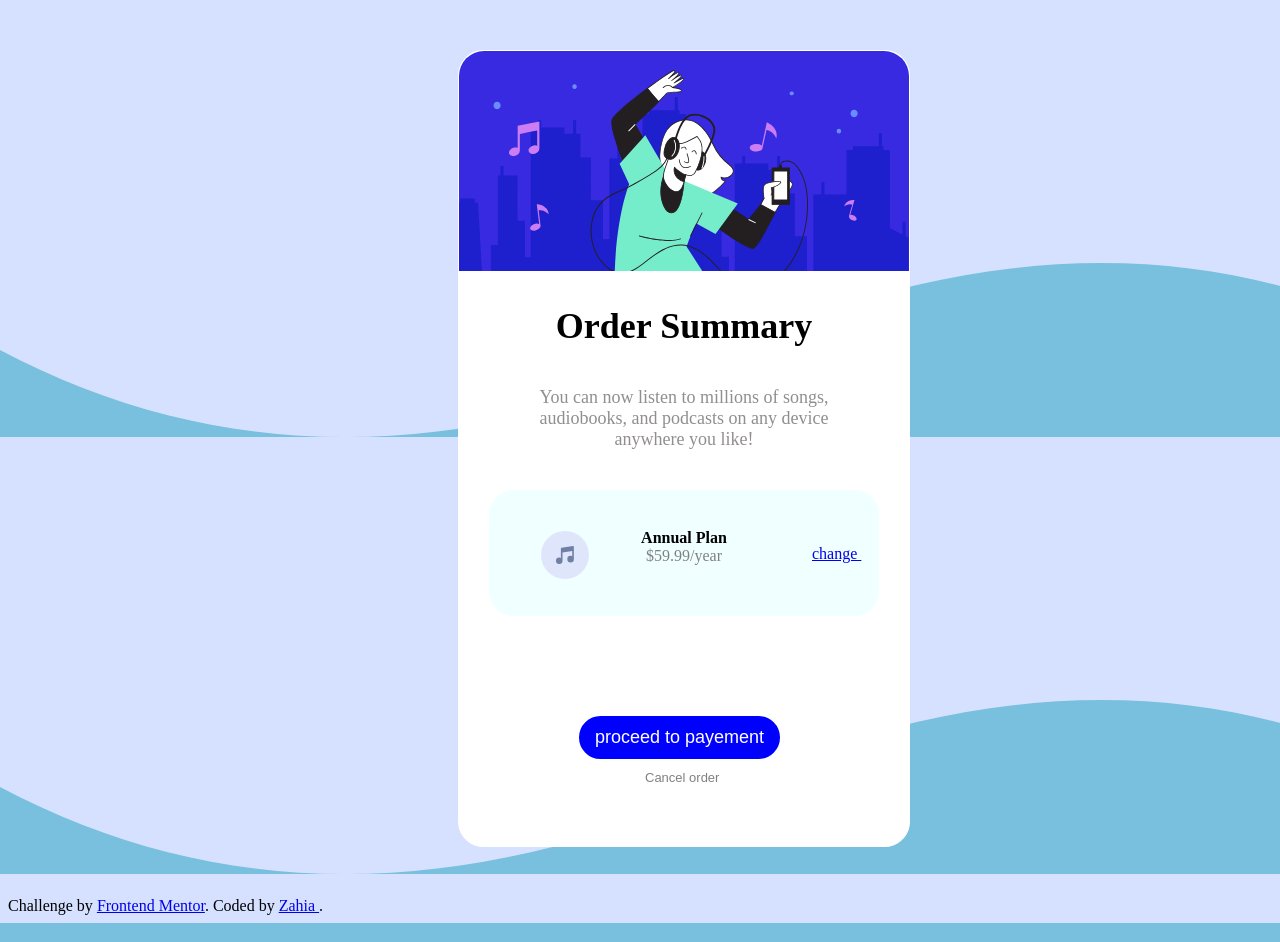
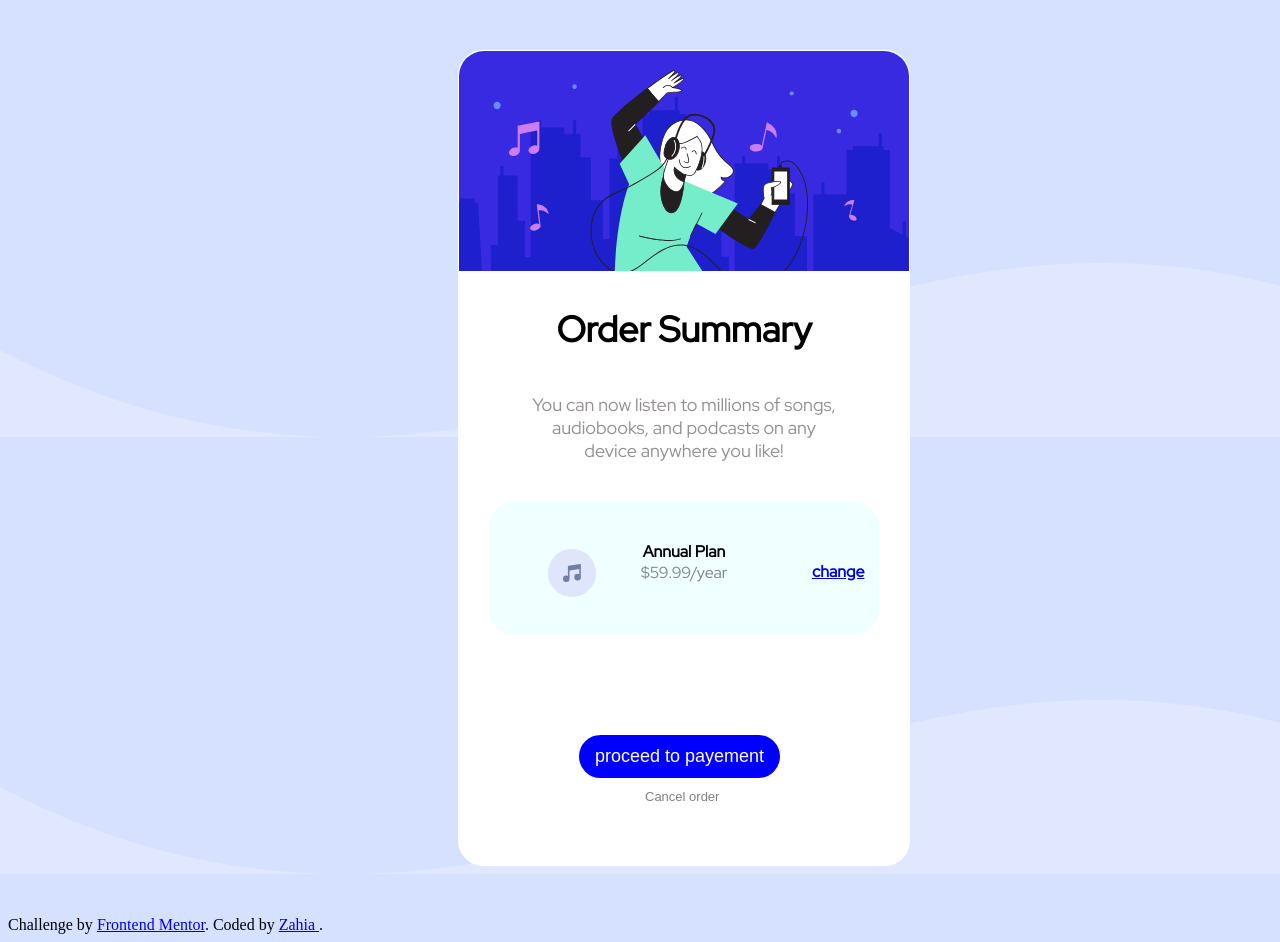
Before and after one commit to Zahia93/order_summary_card, a plain HTML site: page index.html in a window 1280 px wide. Drawn offline with Linux system fonts and the light colour scheme.

Commit message:
added appropiate font and style it

```diff
--- a/index.html
+++ b/index.html
@@ -8,6 +8,7 @@
 
   <link rel="icon" type="image/png" sizes="32x32" href="./images/favicon-32x32.png">
   <link rel="stylesheet" href="style.css"/>
+  <link rel="stylesheet" href="https://fonts.googleapis.com/css2?family=Red+Hat+Display"/>
   <title>Frontend Mentor | Order summary card</title>
   <!-- Feel free to remove these styles or customise in your own stylesheet 👍 -->
 </head>
@@ -28,12 +29,12 @@
     <div class="plan">
       <p class="main"><p1> Annual Plan </p1> <br/>
       <p2>$59.99/year </p2> </p>
-      <a class="change" href="#change"> change </a>
+      <a class="change" href="#change">change</a>
       <img class="music" src="/images/icon-music.svg" alt="music icon">
     </div>
     <div class="payment-option">
-      <button class="payment" href="#"> proceed to payement</button> <br/>
-      <button class="cancel" href="#"> Cancel order </button>
+      <button class="payment"> proceed to payement</button> <br/>
+      <button class="cancel"> Cancel order </button>
     </div>
   </div>
   <div class="attribution">
--- a/style.css
+++ b/style.css
@@ -1,6 +1,7 @@
 body {
-  background-color: #78c0dd;
-  background-image: url(/images/pattern-background-desktop.svg);
+  /*background-color: #78c0dd; */
+  background-image : url(/images/pattern-background-desktop.svg);
+  background-color : hsl(225, 100%, 94%);
 }
 img.banner {
   border-radius: 25px 25px 0 0;
@@ -14,6 +15,7 @@ div.all-group {
   margin: 50px 450px;
 }
 div.summary {
+  font-family:"red hat display";
   font-size: large;
   margin: 30px;
   text-align:center;
@@ -23,6 +25,7 @@ p.order-summary {
   color: rgb(146, 142, 142);
 }
 div.plan  {
+  font-family:"red hat display";
   border: azure solid;
   border-radius: 25px;
   margin: 10px 30px 0px 30px;
@@ -38,6 +41,7 @@ a.change {
   position: relative;
   bottom: 50px;
   left: 320px;
+  font-weight: bolder;
 }
  img.music {
   position: relative;
@@ -54,6 +58,9 @@ p.main {
 }
 p2 {
   color: grey;
+}
+div.payment-option {
+  font-family:"red hat display";
 }
 button.payment {
  border: solid blue 10px;
```
